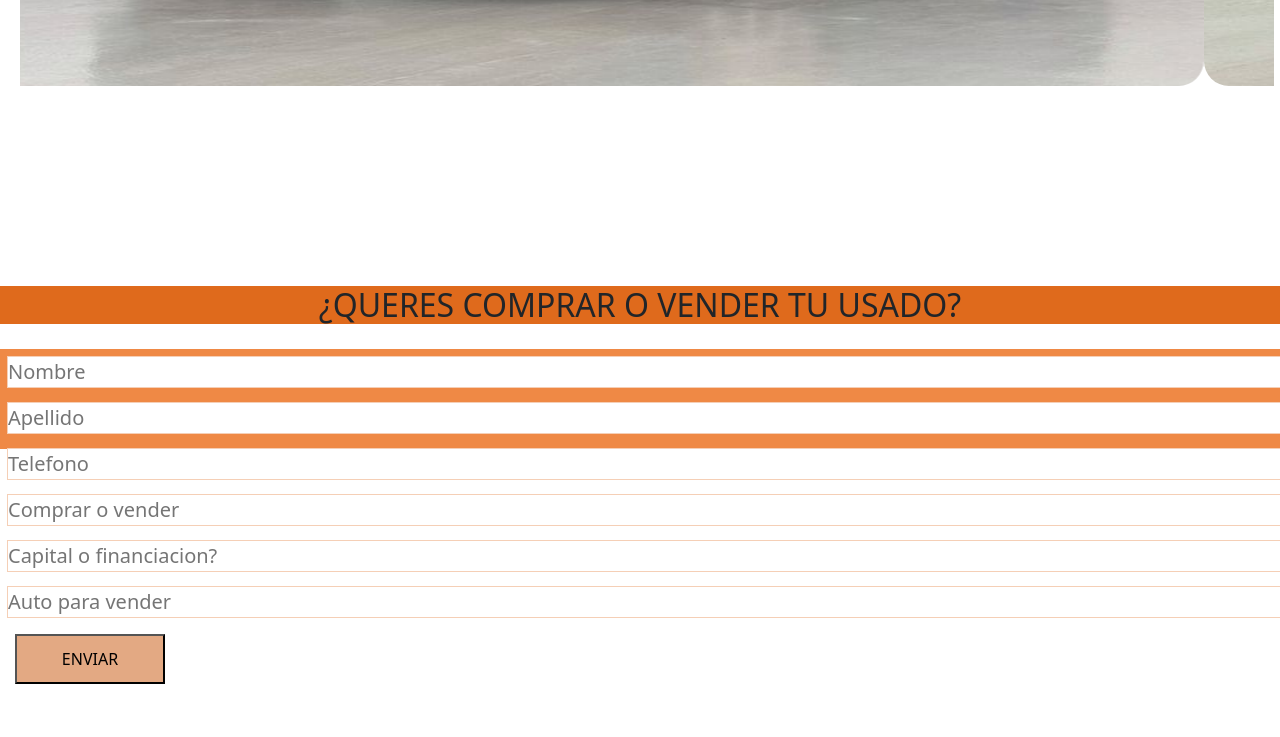
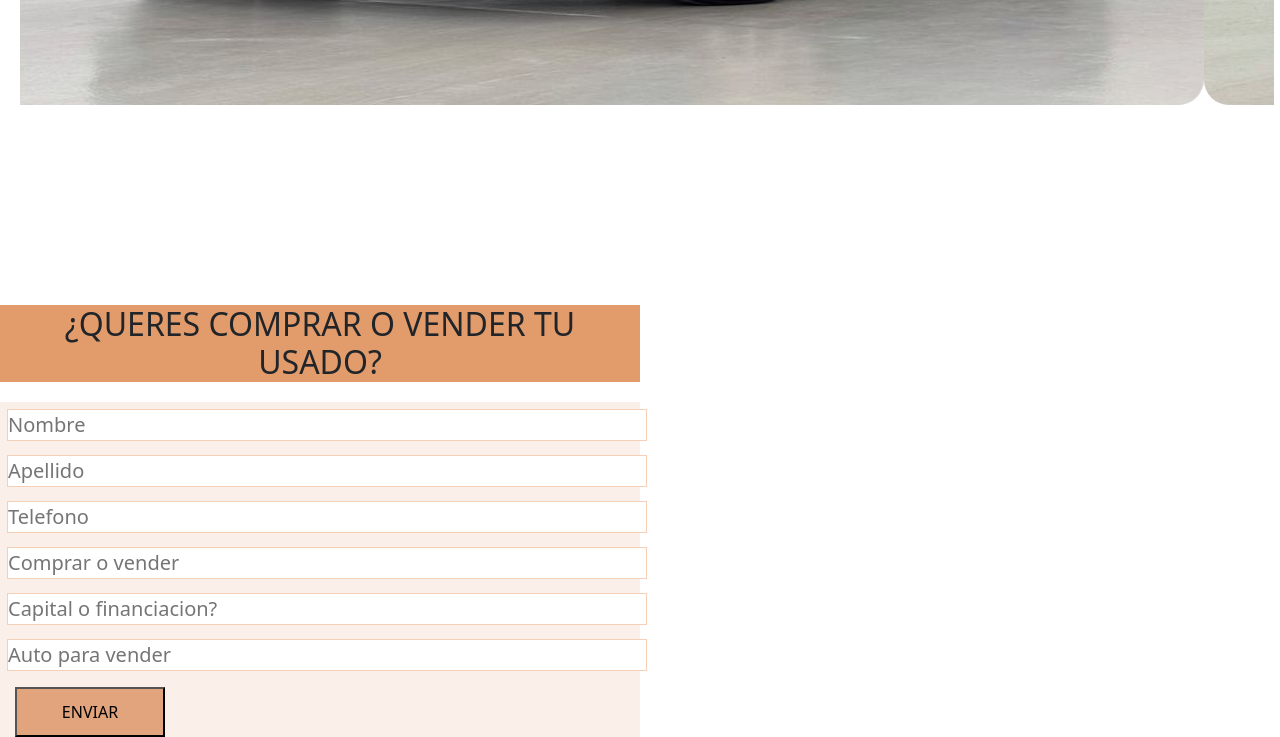
Before and after one commit to FrancoNovack/an.automotores, a plain HTML site: page pages/usados.html in a window 1280 px wide. Shown: the part 1520-2257 px from the top of the page. Before the commit the page ends 2204 px from the top, so only its background shows below. Drawn offline with nearby package versions, Linux system fonts and the light colour scheme.

Commit message:
modificado

```diff
--- a/css/style.css
+++ b/css/style.css
@@ -249,27 +249,36 @@ footer{
 }
 
 /*FORMULARIO PARA COMPLETAR */
+.formulario{
+    width: 50%;
+}
 .formulario h2 {
-    background-color: #df6a1c;
     text-align: center;
     margin: 200px 0 20px 0;
+    background-color: #e29b6b;
 }
-.formulariousado input{
+.formulariodiv{
+    background-color: #e4b29134;
+}
+input{
     width: 100%;
     font-size: 20px;
     margin: 7px;
     border: solid 1px #df6a1c52;
+
 }
-.formulariousado button{
+button{
     background-color: #d88853b7;
     width: 150px;
     height: 50px;
     margin: 9px 0 0 15px;
 }
-.formulariousado button:hover{
+button:hover{
     background-color: #d66417;
 }
-
+.formulariousado {
+    background-color: rgba(92, 85, 85, 0.082);
+}
 
 /***PAGINA 0KM ***/
 .arranque {
@@ -531,7 +540,7 @@ footer{
         font-size: 22px;
     }
     .titulo h3:hover{
-        background-color: #e7630b;
+        background-color: #f16d15;
     }
 
     .titulo a {
--- a/pages/usados.html
+++ b/pages/usados.html
@@ -92,18 +92,19 @@
     </section>
     <section class="formulario">
       <h2>¿QUERES COMPRAR O VENDER TU USADO?</h2>
-      <footer id="recomendado">
-        <form class="formulariousado">
+      <div class="formulariodiv">
+        <form class="formulari-ousado">
           <input type="text" placeholder="Nombre" />
           <input type="text" placeholder="Apellido" />
           <input type="text" placeholder="Telefono" />
-          <input type="text" placeholder="Comprar o vender " />
+          <input type="text" placeholder="Comprar o vender"/>
           <input type="text" placeholder="Capital o financiacion?" />
           <input type="text" placeholder="Auto para vender" />
           <button>ENVIAR</button>
         </form>
-      </footer>
+      </div>
     </section>
+
 
 
     <script src="https://cdn.jsdelivr.net/npm/bootstrap@5.3.3/dist/js/bootstrap.bundle.min.js" integrity="sha384-YvpcrYf0tY3lHB60NNkmXc5s9fDVZLESaAA55NDzOxhy9GkcIdslK1eN7N6jIeHz" crossorigin="anonymous"></script>
```
